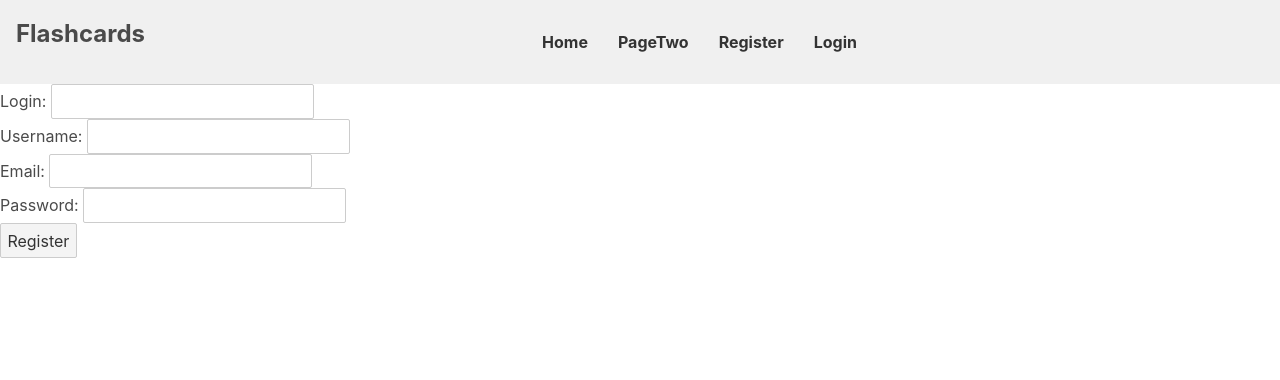
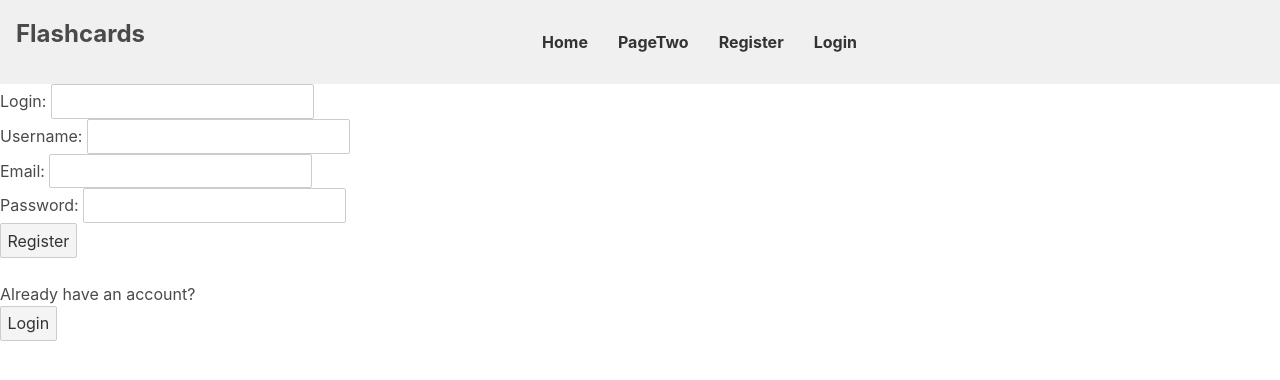
Before and after one commit to paweu9000/FlashcardsFrontend, a Svelte app in the folder flashfront/: page /register in a window 1280 px wide. Shown: the top 380 px of the page. Built offline with nearby package versions, Linux system fonts and the light colour scheme.

Commit message:
register change

```diff
--- a/flashfront/src/routes/RegisterParent.svelte
+++ b/flashfront/src/routes/RegisterParent.svelte
@@ -4,6 +4,9 @@
     import Navbar from '../components/Navbar.svelte';
     import axios from 'axios';
     import SuccessRegister from '../components/SuccessRegister.svelte';
+    import {useNavigate} from 'svelte-navigator';
+
+    const navigate = useNavigate();
 
     const apiAdress = "http://localhost:3000/api/auth/register";
 
@@ -40,3 +43,8 @@
   <SuccessRegister />
 {/if}
 <Register onSubmit={handleRegistration} />
+<br>
+<p>Already have an account?</p>
+<button on:click="{() => navigate('/login')}">
+  Login
+</button>
```
